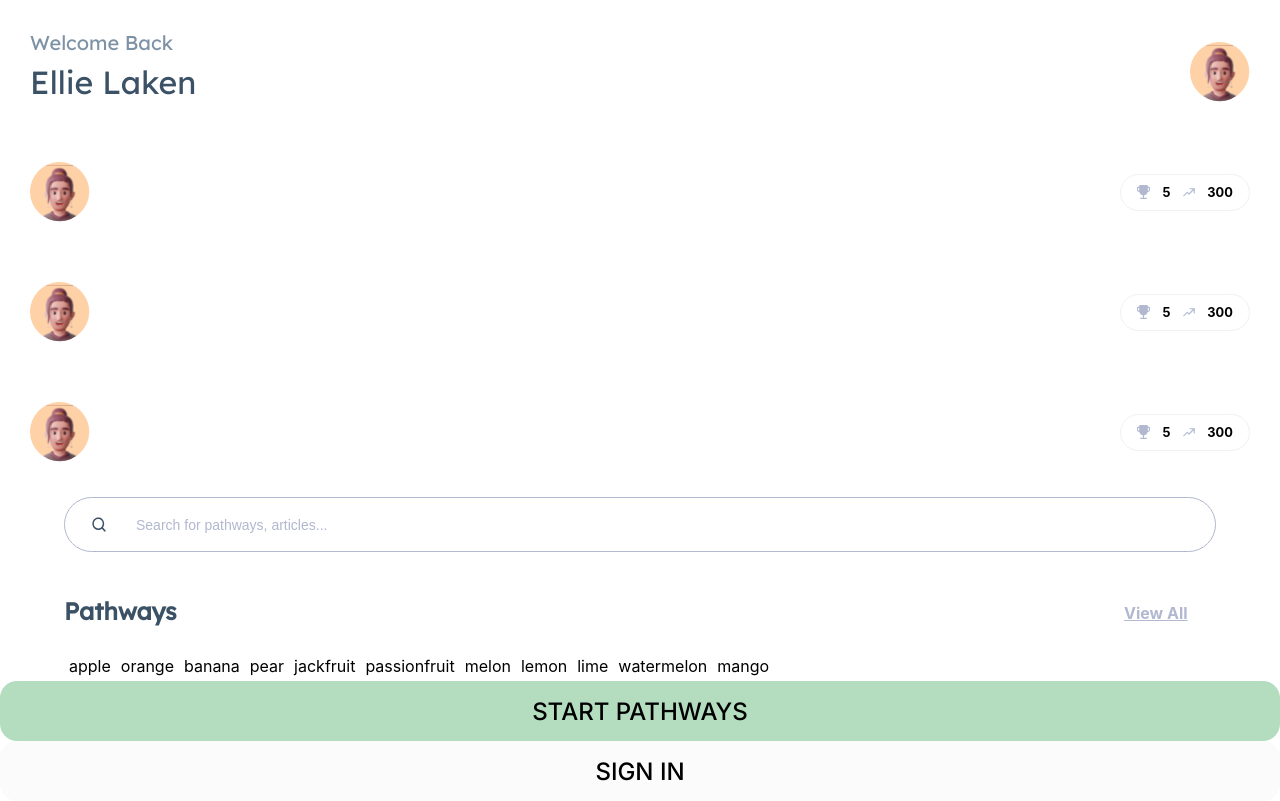
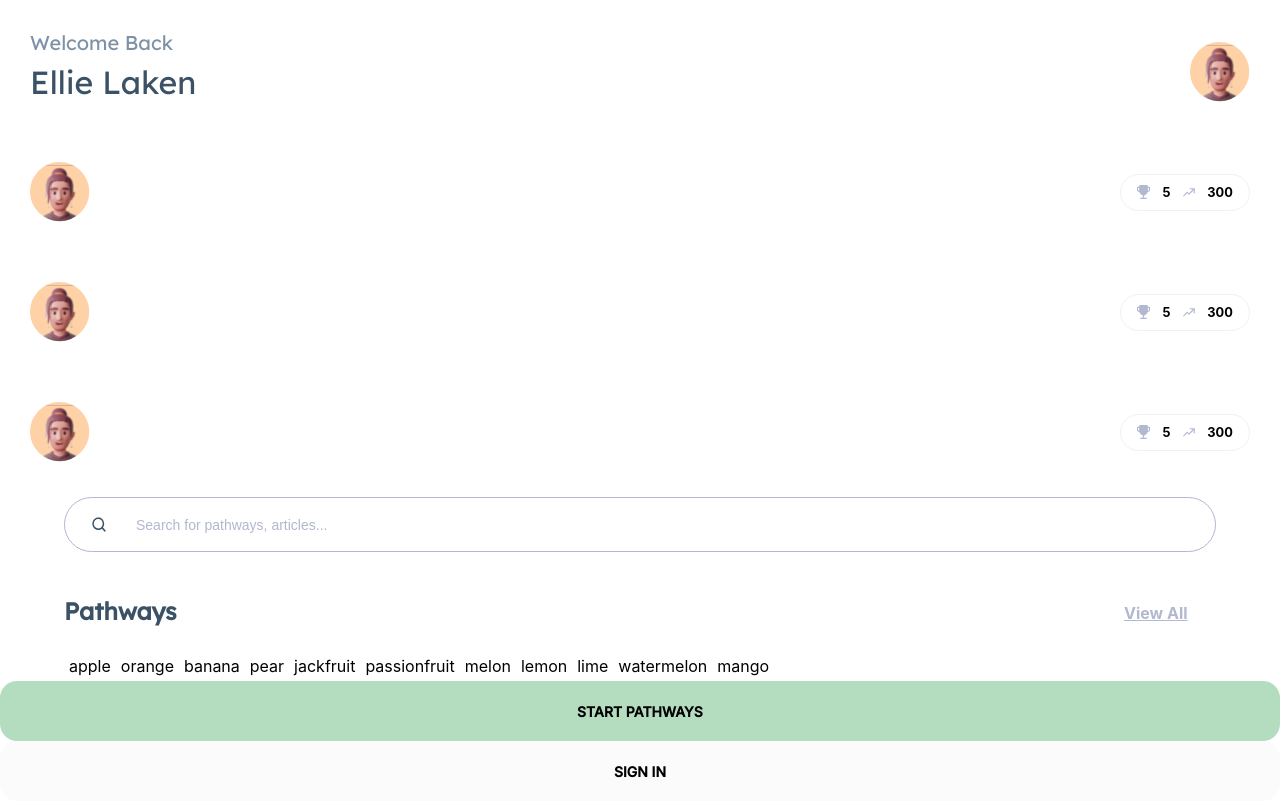
Before and after one commit to ecf123/ecf-fe-prototype, a React (Create React App) app: page / in a window 1280 px wide. Built offline with nearby package versions, Linux system fonts and the light colour scheme.

Commit message:
Changed button styling. Hard coded size.

```diff
--- a/src/components/Button/Button.scss
+++ b/src/components/Button/Button.scss
@@ -7,8 +7,8 @@
   height: 60px;
   border: none;
   border-radius: 17px;
-  font-size: $font-size-medium;
-  font-weight: $font-weight-regular;
+  font-size: 14px;
+  font-weight: $font-weight-bold;
   &--secondary {
     background-color: $secondary-color-light-cream;
   }
```
